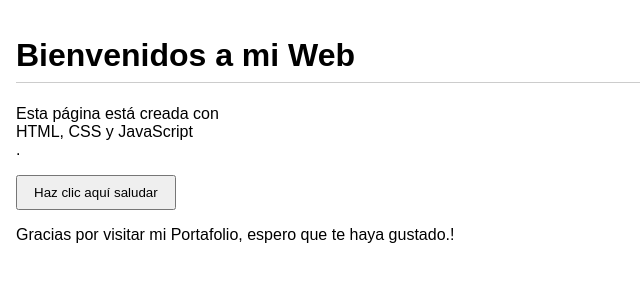
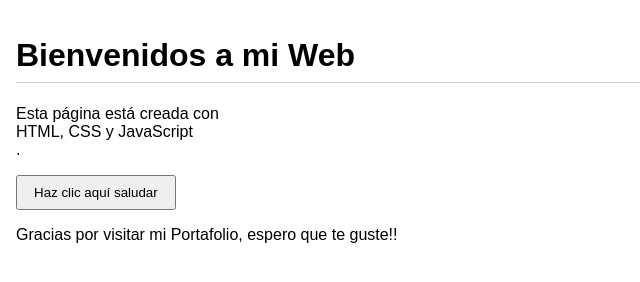
Before and after one commit to SergiTech/portafolio-html, a plain HTML site: page index.html in a window 1280 px wide. Both pictures are taken after a click on the button "Haz clic aquí saludar". Shown: the full height of the page, 0-640 px from the left. Drawn offline with Linux system fonts and the light colour scheme.

Commit message:
Update index.html

```diff
--- a/index.html
+++ b/index.html
@@ -34,7 +34,7 @@
       const mensaje = document.getElementById('mensaje');
 
       boton.addEventListener('click', () => {
-        mensaje.textContent = 'Gracias por visitar mi Portafolio, espero que te haya gustado.!';
+        mensaje.textContent = 'Gracias por visitar mi Portafolio, espero que te guste!!';
       });
     </script>
   </body>
```
